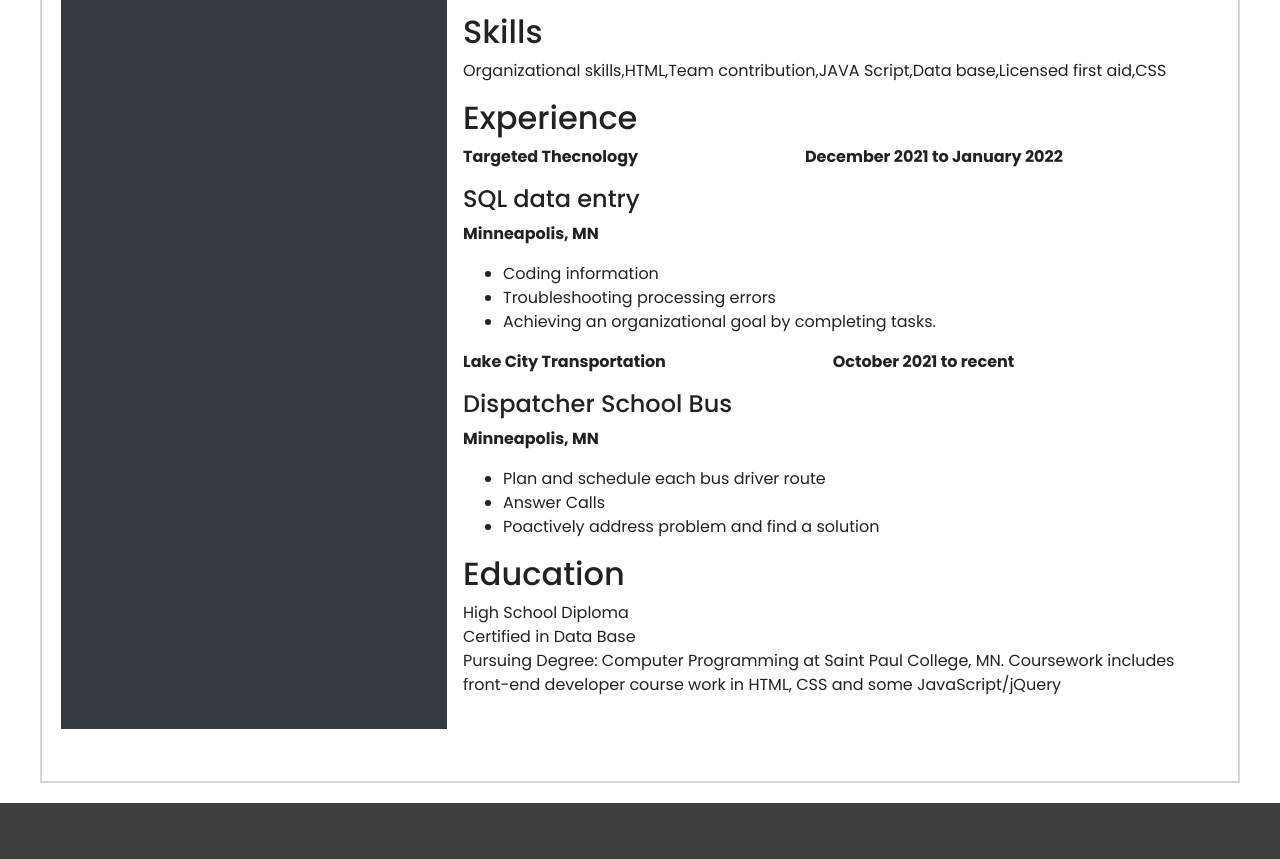
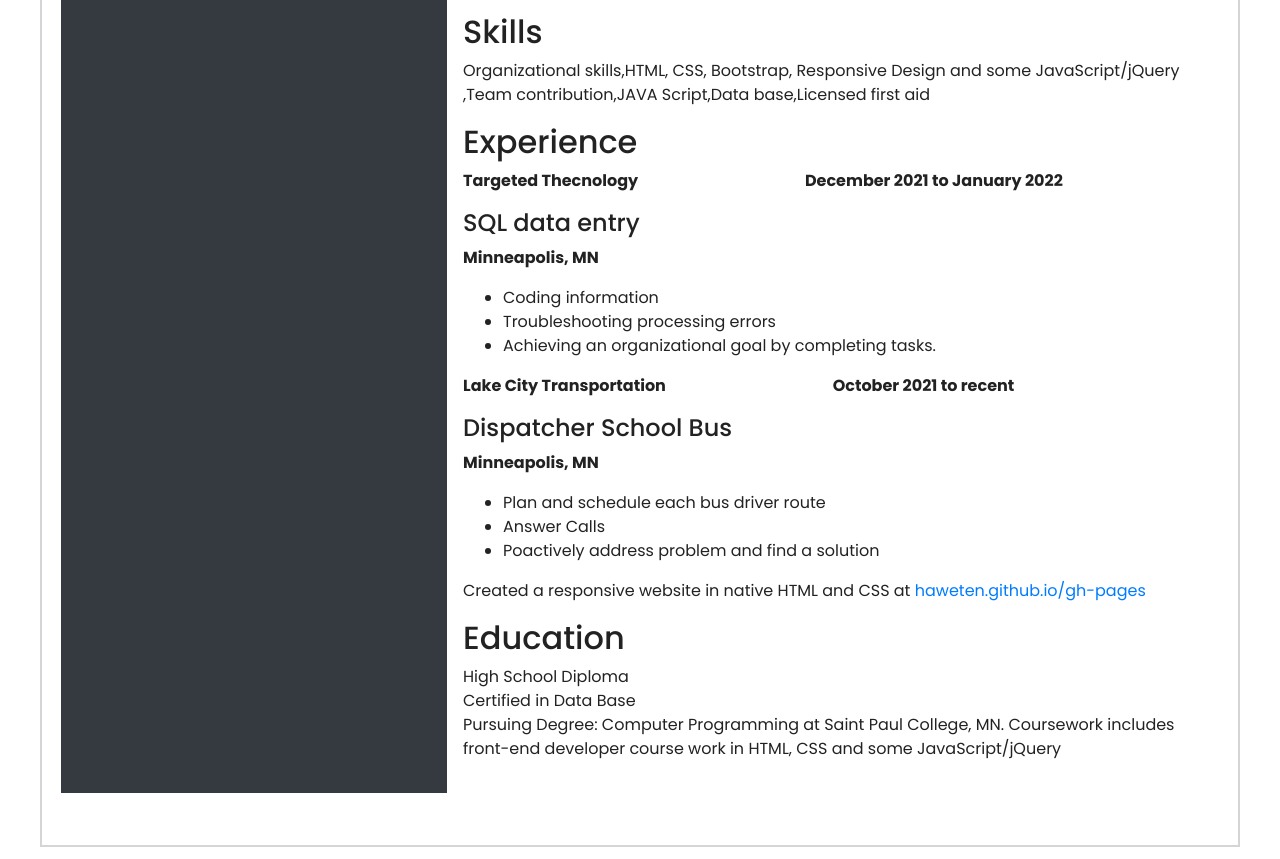
Before and after one commit to haweten/gh-pages, a plain HTML site: page resume.html in a window 1280 px wide. Shown: the part 937-1796 px from the top of the page. Drawn offline with nearby package versions, Linux system fonts and the light colour scheme.

Commit message:
Update resume.html

```diff
--- a/resume.html
+++ b/resume.html
@@ -79,7 +79,8 @@
                 <li>Worked as a Dispatcher and good at working with team</li>
             </ul>
             <h3>Skills</h3>
-            <p>Organizational skills,HTML,Team contribution,JAVA Script,Data base,Licensed first aid,CSS</p>
+            <p>Organizational skills,HTML, CSS, Bootstrap, Responsive Design and some JavaScript/jQuery
+,Team contribution,JAVA Script,Data base,Licensed first aid</p>
             <h3>Experience</h3>
             <P><b>Targeted Thecnology &emsp;&emsp;&emsp; &emsp;&emsp;&emsp;&emsp;&emsp;&emsp;&emsp;December 2021 to January 2022</b></P>
             <h4>SQL data entry</h4>
@@ -97,6 +98,7 @@
                 <li>Answer Calls </li>
                 <li>Poactively address problem and find a solution</li>
             </ul>
+            <p>Created a responsive website in native HTML and CSS at <a href="https://haweten.github.io/gh-pages">haweten.github.io/gh-pages</a></p>
 
             <h3>Education</h3>
             <p>High School Diploma<br>
```
